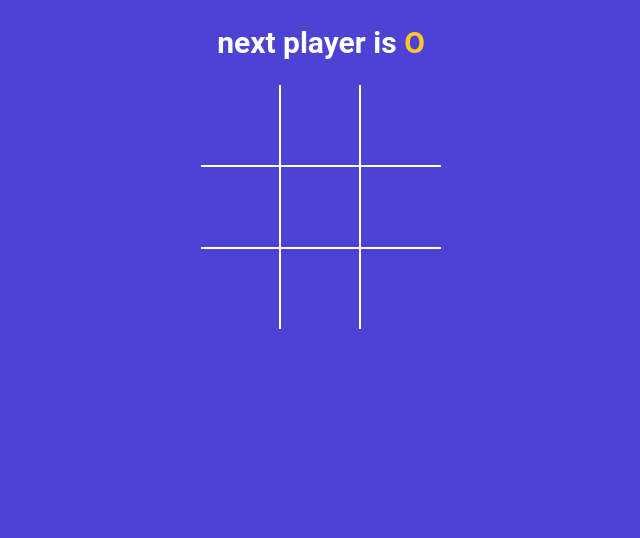
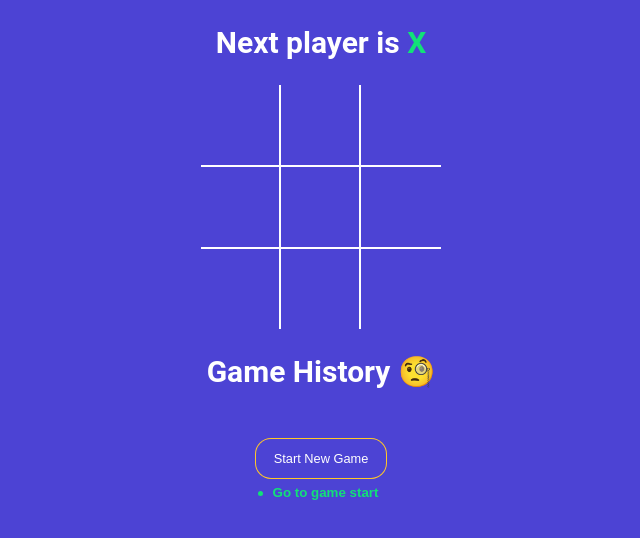
Before and after one commit to Manish3330/tictactoe-vite, a React (Vite) app: page / in a window 1280 px wide. Shown: the top 538 px of the page, without its empty margins (319-959 px from the left). Built offline with nearby package versions, Linux system fonts and the light colour scheme.

Commit message:
created history feature, and reset button and highlighted winning combination

```diff
--- a/src/App.jsx
+++ b/src/App.jsx
@@ -3,32 +3,51 @@ import Board from './components/Board';
 import { useState } from 'react';
 import { calculateWinner } from './winner';
 import StatusMessage from './components/SttatusMessage';
+import History from './components/History';
+const NEW_GAME =[{board: Array(9).fill(null), isXnext: true}];
 function App() {
-  const [squares, setSquares] = useState(Array(9).fill(null));
-  const [isnext, setISnext] = useState(false);
-  const winner = calculateWinner(squares);
+  const [history, setHistory]= useState(NEW_GAME)
+  const [currMove,setMove]= useState(0);
+  const current = history[currMove];
+  const {winner,winningsquares} = calculateWinner(current.board);
 
   const handleSquareClick = clickedPositon => {
-    if (winner) return;
-    if (squares[clickedPositon] == null) {
-      setSquares(currSquares => {
-        return currSquares.map((currSquareVal, pos) => {
-          if (clickedPositon === pos) {
-            return isnext ? 'X' : 'O';
-          } else {
-            return currSquareVal;
-          }
-        });
+    if(current.board[clickedPositon]!==null || winner)return;
+    setHistory(prev => {
+      const isTraversing = currMove+1!== history.length;
+      const last = isTraversing?prev[currMove]:prev[prev.length - 1];
+
+      const newBoard = last.board.map((square, pos) => {
+        if (pos === clickedPositon) {
+          return last.isXnext ? 'X' : 'O';
+        }
+
+        return square;
       });
-      setISnext(IscurrX => !IscurrX);
-    }
-  };
+      const base = isTraversing?history.slice(0, history.indexOf(last)+1) : history
+      return base.concat({ board: newBoard, isXnext: !last.isXnext });
+    })
+    setMove((currentMove)=>currentMove+1);
 
+  }
+  const moveTo =(move)=>{
+    setMove(move);
+  }
+  const onNewGameStart=()=>{
+    setHistory(NEW_GAME);
+    setMove(0);
+  }
   return (
     <>
-      <div className="app">
-       <StatusMessage winner={winner} squares={squares} isnext={isnext}/>
-        <Board squares={squares} handleSquareClick={handleSquareClick} />
+      <div className="app" >
+
+       <StatusMessage winner={winner} squares={current.board} isnext={current.isXnext}/>
+        <Board squares={current.board} handleSquareClick={handleSquareClick} winningsquares={winningsquares} />
+
+
+        <h2>Game History 🧐</h2>
+        <button type='button' onClick={onNewGameStart} className={`btn-reset ${winner?"active": ""}`}>Start New Game</button>
+        <History history ={history} moveTo={moveTo} currMove={currMove}/>
       </div>
     </>
   );
--- a/src/components/Board.jsx
+++ b/src/components/Board.jsx
@@ -1,11 +1,14 @@
 import Square from './Square';
 
-const Board = ({ squares, handleSquareClick }) => {
+const Board = ({ squares, handleSquareClick,winningsquares }) => {
+
   const render = Positon => {
+    const isWinningSquare= winningsquares.includes(Positon);
     return (
       <Square
         value={squares[Positon]}
         onclick={() => handleSquareClick(Positon)}
+        isWinningSquare={isWinningSquare}
       />
     );
   };
--- /dev/null
+++ b/src/components/History.jsx
@@ -0,0 +1,23 @@
+const History = ({ history, moveTo ,currMove}) => {
+
+  return (
+    <div className="history-wrapper">
+      <ul className="history">
+        {history.map((_, ind) => (
+
+          <li key={ind}>
+            <button
+              type="button"
+              className={currMove==ind ? "btn-move active" : 'btn-move'}
+              onClick={() => moveTo(ind)}
+            >
+              {ind === 0 ? 'Go to game start' : `Move # ${ind}`}
+            </button>
+          </li>
+
+        ))}
+      </ul>
+    </div>
+  );
+};
+export default History;
--- a/src/components/Square.jsx
+++ b/src/components/Square.jsx
@@ -1,9 +1,9 @@
 
-const Square = ({ value, onclick }) => {
+const Square = ({ value, onclick,isWinningSquare }) => {
 
 
   return (
-    <button className="square" onClick={onclick}>
+    <button className={`square ${value==='X' ? `text-green`:`text-orange` } ${isWinningSquare?`winning`:``}` } onClick={onclick}>
       {value}
     </button>
   );
--- a/src/components/SttatusMessage.jsx
+++ b/src/components/SttatusMessage.jsx
@@ -5,15 +5,15 @@ const noMovesLeft = squares.every((value)=>{return value!==null})
   {
     if(winner)
     {
-      return(<div >Winner is <span className={winner==='X'? "text-green" : "text-orange"}>{winner}</span></div>)
+      return(<div >Winner is <span className={winner==='X'? "text-green" : "text-orange"}>{winner} 🥳 🥳</span></div>)
     }
     else if(!winner && noMovesLeft)
     {
-      return (<div>Game is tied !!!</div>)
+      return (<div>Game is Tied !!!🙂</div>)
     }
     else if(!winner && !noMovesLeft)
     {
-      return (<div>next player is <span className={nextplayer==='X'? "text-green" : "text-orange"}>{nextplayer}</span></div>)
+      return (<div>Next player is <span className={nextplayer==='X'? "text-green" : "text-orange"}>{nextplayer}</span></div>)
     }
   }
 
--- a/src/style.scss
+++ b/src/style.scss
@@ -24,6 +24,7 @@ button {
   display: flex;
   flex-direction: column;
   align-items: center;
+
 }
 
 .text-green {
--- a/src/winner.js
+++ b/src/winner.js
@@ -12,8 +12,14 @@ export function calculateWinner(squares) {
   for (let i = 0; i < lines.length; i++) {
     const [a, b, c] = lines[i];
     if (squares[a] && squares[a] === squares[b] && squares[a] === squares[c]) {
-      return squares[a];
+      return {
+        winner : squares[a],
+        winningsquares: lines[i]
+      }
     }
   }
-  return null;
+  return {
+    winner:null,
+    winningsquares:[]
+  };
 }
```
